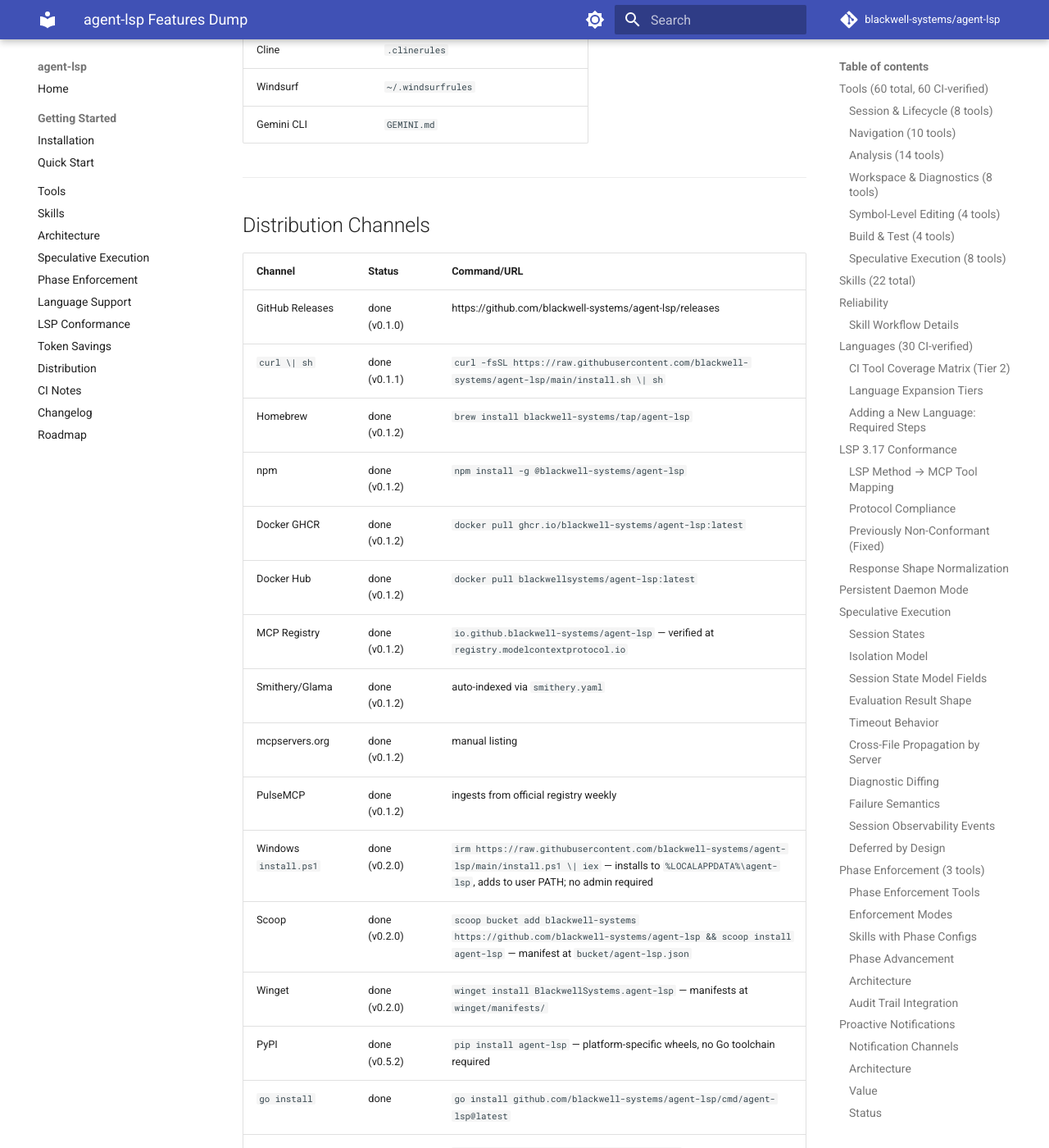
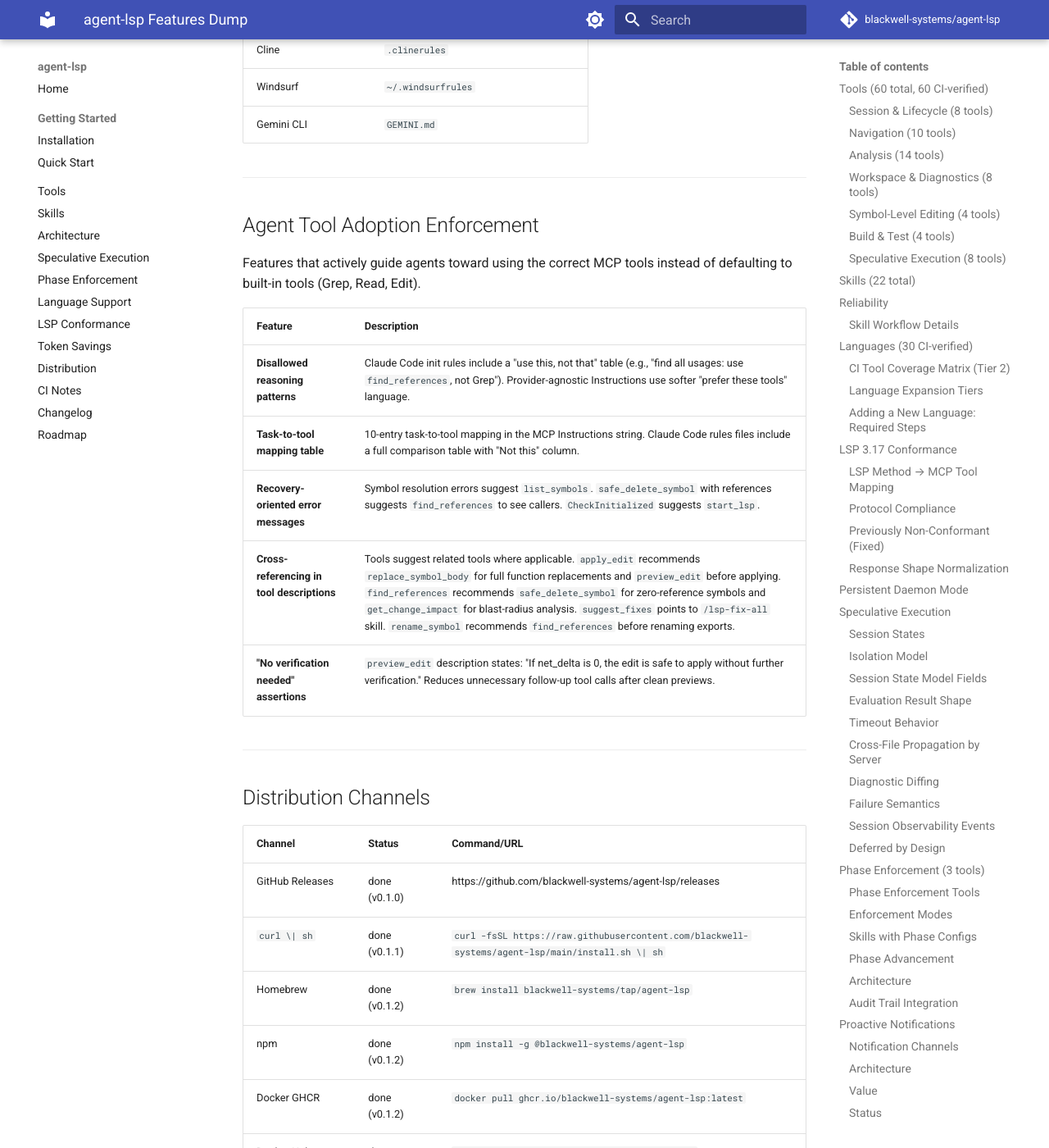
Before and after one commit to blackwell-systems/agent-lsp, an MkDocs documentation site: the page built from docs/FEATURES.md, in a window 1280 px wide and 1400 px high, scrolled down 32243 px. Shown: the whole window at 82% size. Built offline with MkDocs 1.6.1 and Material for MkDocs 9.7.7, drawn with Linux system fonts in a browser that asks for light colours; comment, search, counter and statistics services are not loaded.

Commit message:
docs: fix roadmap drift for two shipped adoption features
Mark "No verification needed" assertions and "Cross-referencing in
tool descriptions" as Shipped in the roadmap. Both were implemented
in v0.9.0 (preview_edit description, apply_edit/find_references
cross-refs) but the roadmap still listed them as Planned.

Add Agent Tool Adoption Enforcement section to FEATURES.md
documenting all five shipped adoption mechanisms.

```diff
--- a/docs/FEATURES.md
+++ b/docs/FEATURES.md
@@ -825,6 +825,20 @@
 
 ---
 
+## Agent Tool Adoption Enforcement
+
+Features that actively guide agents toward using the correct MCP tools instead of defaulting to built-in tools (Grep, Read, Edit).
+
+| Feature | Description |
+|---------|-------------|
+| **Disallowed reasoning patterns** | Claude Code init rules include a "use this, not that" table (e.g., "find all usages: use `find_references`, not Grep"). Provider-agnostic Instructions use softer "prefer these tools" language. |
+| **Task-to-tool mapping table** | 10-entry task-to-tool mapping in the MCP Instructions string. Claude Code rules files include a full comparison table with "Not this" column. |
+| **Recovery-oriented error messages** | Symbol resolution errors suggest `list_symbols`. `safe_delete_symbol` with references suggests `find_references` to see callers. `CheckInitialized` suggests `start_lsp`. |
+| **Cross-referencing in tool descriptions** | Tools suggest related tools where applicable. `apply_edit` recommends `replace_symbol_body` for full function replacements and `preview_edit` before applying. `find_references` recommends `safe_delete_symbol` for zero-reference symbols and `get_change_impact` for blast-radius analysis. `suggest_fixes` points to `/lsp-fix-all` skill. `rename_symbol` recommends `find_references` before renaming exports. |
+| **"No verification needed" assertions** | `preview_edit` description states: "If net_delta is 0, the edit is safe to apply without further verification." Reduces unnecessary follow-up tool calls after clean previews. |
+
+---
+
 ## Distribution Channels
 
 | Channel | Status | Command/URL |
```
Also changed, not shown: docs/roadmap.md (+2 -2 lines).
